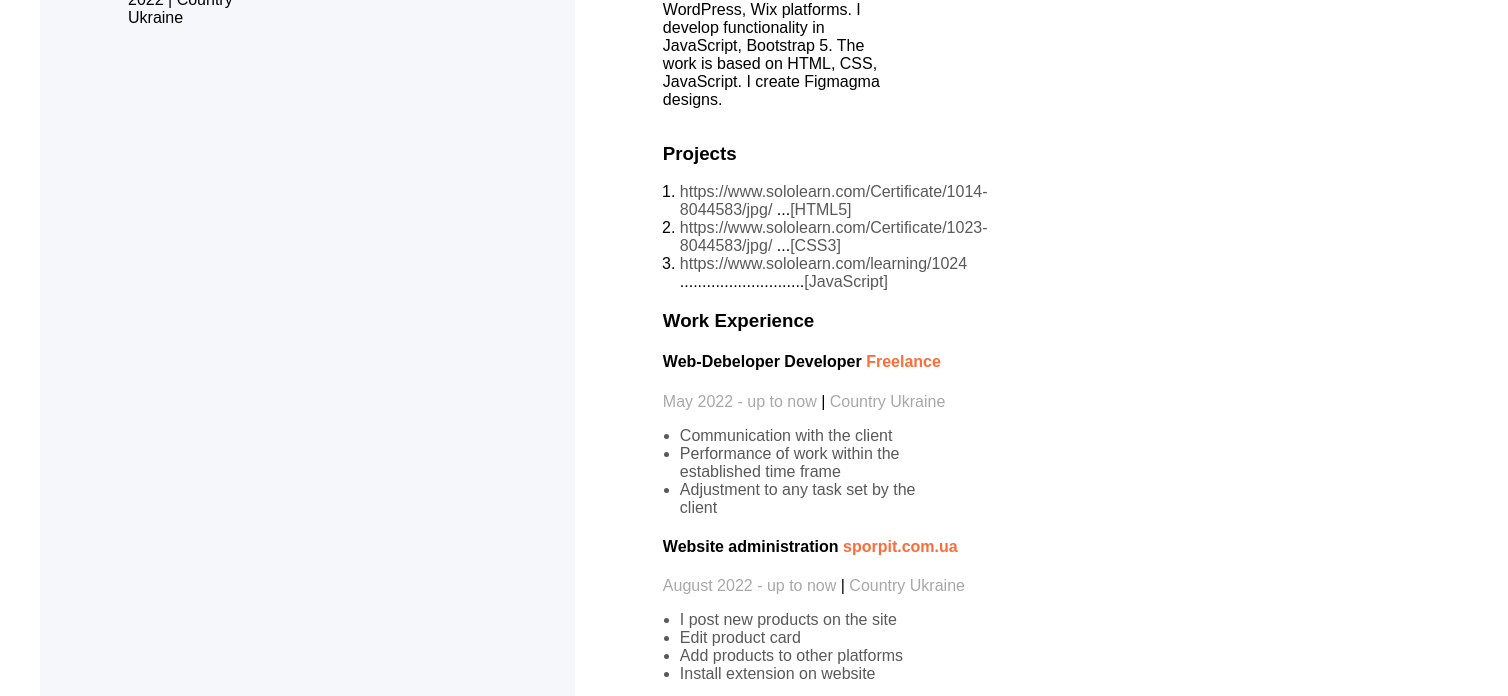
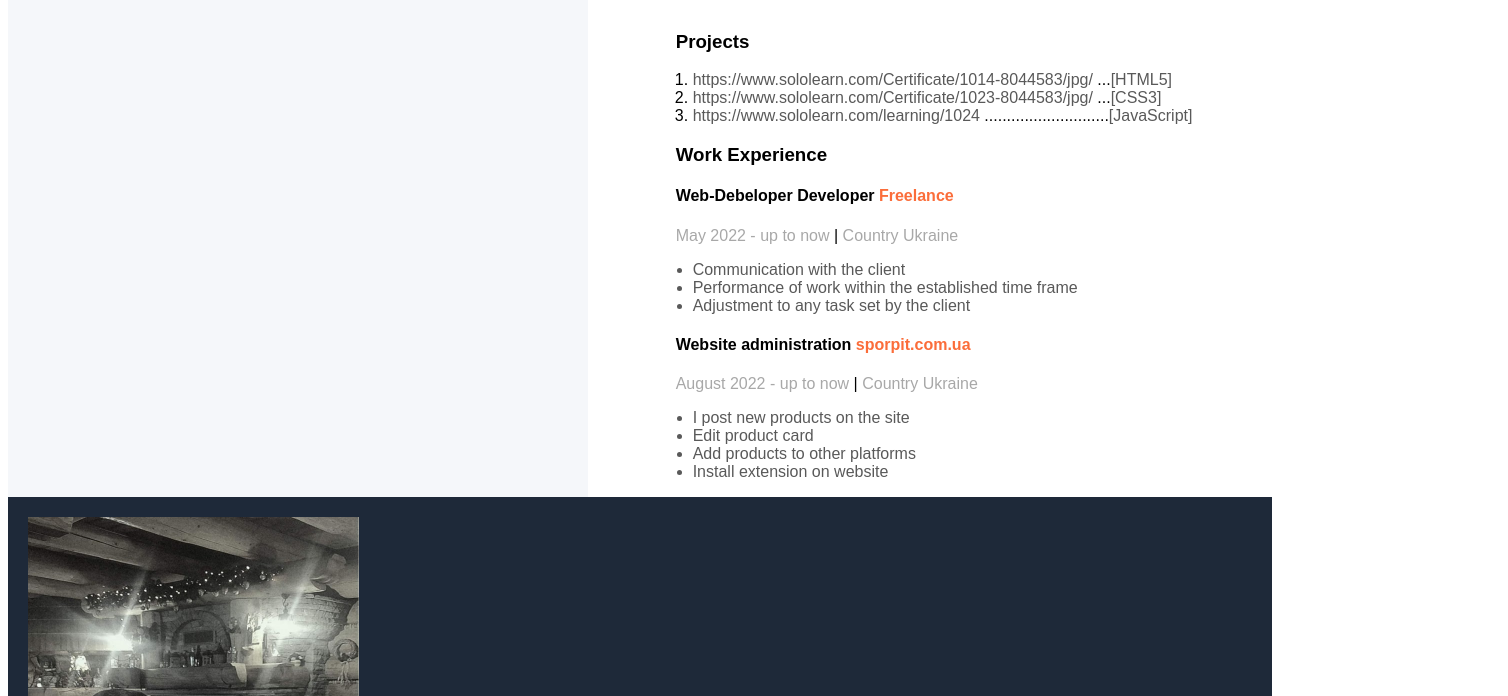
Before and after one commit to fast1k6/resume, a plain HTML site: page index.html in a window 1280 px wide. Shown: the part 290-986 px from the top of the page, 1508 px wide, since content can reach past the window. Drawn offline with Linux system fonts and the light colour scheme; a web font is replaced by a local one.

Commit message:
Update styles.css

```diff
--- a/styles/styles.css
+++ b/styles/styles.css
@@ -7,7 +7,7 @@
         display: flex;
         flex-direction: row-reverse;
         background-color: #F5F7FA;
-        width: 1200px;
+        width: 1500px;
         margin: 0 auto;
     }
        .main-content{
```
